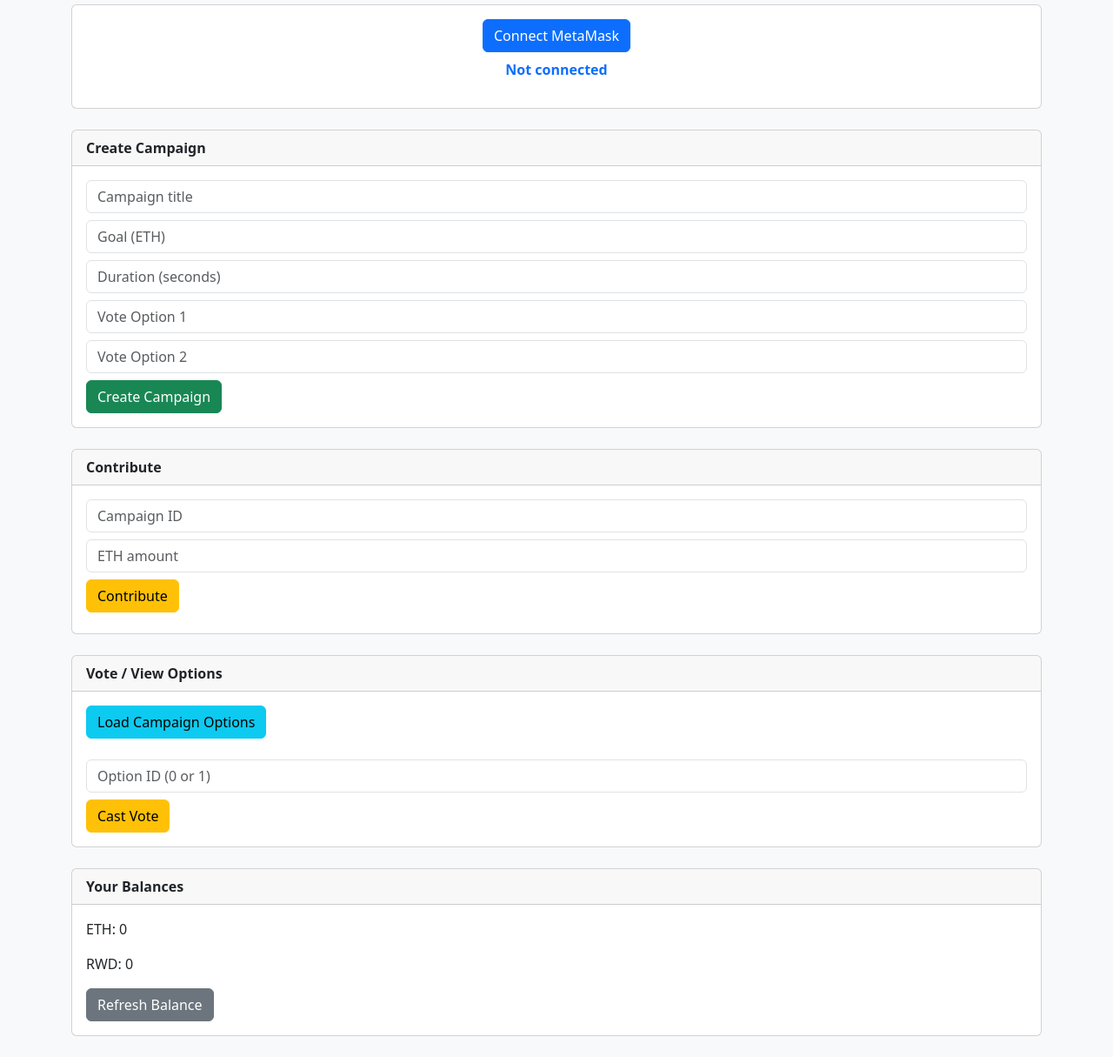
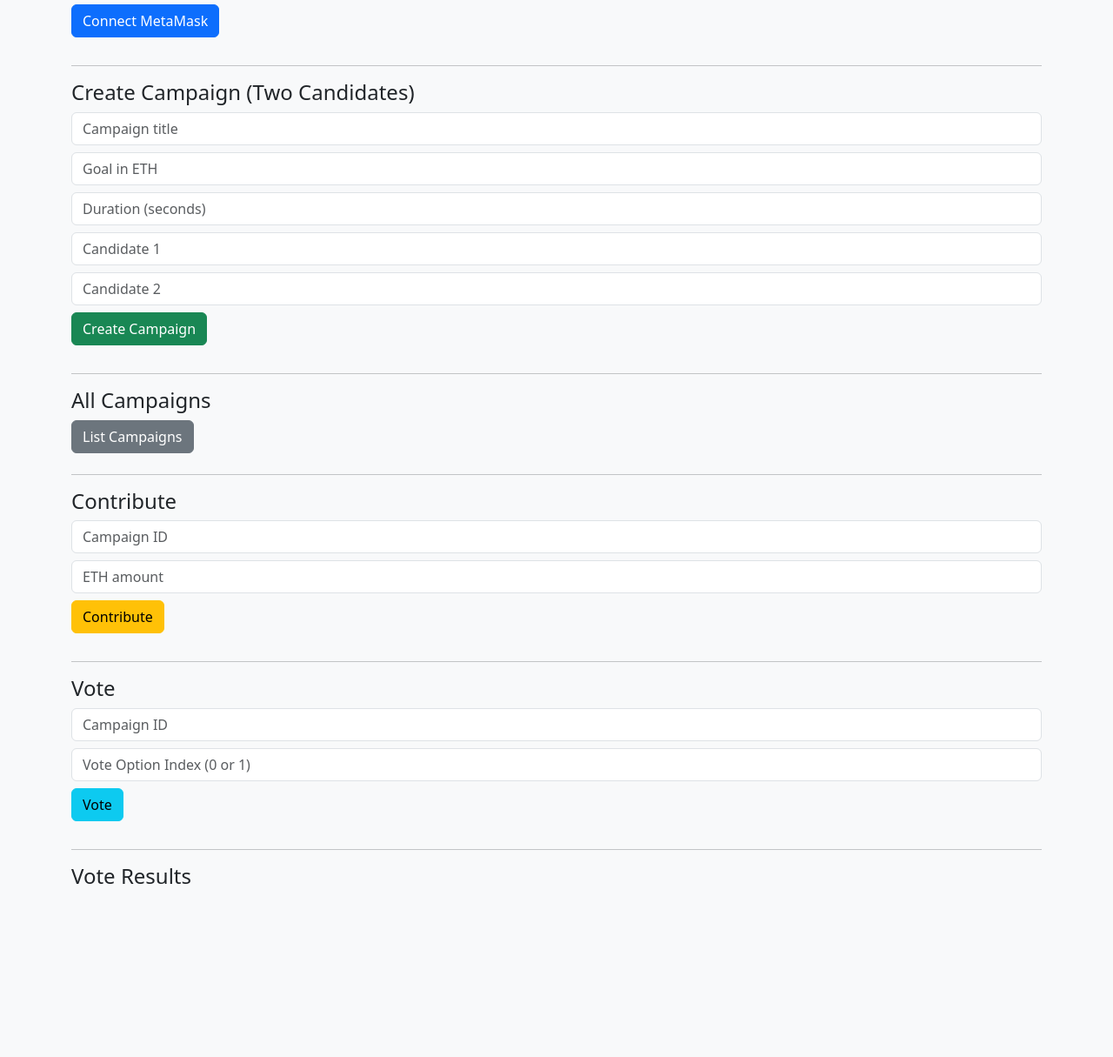
Before and after one commit to aigerimaskarova11/voting, a website: page frontend/index.html in a window 1280 px wide. Shown: the part 91-1306 px from the top of the page at 87% size. After the commit the page ends 1145 px from the top, so only its background shows below. Drawn offline with nearby package versions, Linux system fonts and the light colour scheme.

Commit message:
Refactor HTML structure and update campaign options

```diff
--- a/frontend/index.html
+++ b/frontend/index.html
@@ -2,68 +2,60 @@
 <html lang="en">
 <head>
 <meta charset="UTF-8">
-  <title>Crowdfunding + Voting DApp</title>
+<title>Crowdfunding Voting DApp</title>
 <link href="https://cdn.jsdelivr.net/npm/bootstrap@5.3.2/dist/css/bootstrap.min.css" rel="stylesheet">
 </head>
 <body class="bg-light">
-
 <div class="container py-4">
-  <h1 class="text-center mb-4">Crowdfunding + Voting DApp</h1>
+<h1 class="text-center mb-4">Crowdfunding Voting DApp</h1>
 
 
-  <div class="card mb-4">
-    <div class="card-body text-center">
-      <button id="connect" class="btn btn-primary mb-2">Connect MetaMask</button>
-      <p id="wallet" class="fw-bold text-primary">Not connected</p>
-      <p id="status" class="text-danger"></p>
-    </div>
-  </div>
+<button id="connect" class="btn btn-primary mb-3">Connect MetaMask</button>
+<p id="wallet"></p>
+<p id="ethBalance"></p>
+<p id="tokenBalance"></p>
+
+<hr>
 
 
-  <div class="card mb-4">
-    <div class="card-header fw-bold">Create Campaign</div>
-    <div class="card-body">
+<h4>Create Campaign (Two Candidates)</h4>
 <input id="title" class="form-control mb-2" placeholder="Campaign title">
-      <input id="goal" class="form-control mb-2" placeholder="Goal (ETH)">
+<input id="goal" class="form-control mb-2" placeholder="Goal in ETH">
 <input id="duration" class="form-control mb-2" placeholder="Duration (seconds)">
-      <input id="option1" class="form-control mb-2" placeholder="Vote Option 1">
-      <input id="option2" class="form-control mb-2" placeholder="Vote Option 2">
-      <button id="create" class="btn btn-success">Create Campaign</button>
-    </div>
-  </div>
+<input id="option1" class="form-control mb-2" placeholder="Candidate 1">
+<input id="option2" class="form-control mb-2" placeholder="Candidate 2">
+<button id="create" class="btn btn-success mb-3">Create Campaign</button>
+
+<hr>
 
 
-  <div class="card mb-4">
-    <div class="card-header fw-bold">Contribute</div>
-    <div class="card-body">
+<h4>All Campaigns</h4>
+<button id="listCampaigns" class="btn btn-secondary mb-2">List Campaigns</button>
+<div id="campaignList" class="mb-3"></div>
+
+<hr>
+
+
+<h4>Contribute</h4>
 <input id="campaignId" class="form-control mb-2" placeholder="Campaign ID">
 <input id="amount" class="form-control mb-2" placeholder="ETH amount">
-      <button id="contribute" class="btn btn-warning mb-2">Contribute</button>
-    </div>
-  </div>
+<button id="contribute" class="btn btn-warning mb-3">Contribute</button>
+
+<hr>
 
 
-  <div class="card mb-4">
-    <div class="card-header fw-bold">Vote / View Options</div>
-    <div class="card-body">
-      <button id="viewOptions" class="btn btn-info mb-2">Load Campaign Options</button>
-      <ul id="optionsList" class="list-group mb-3"></ul>
-      <input id="optionVote" type="number" class="form-control mb-2" placeholder="Option ID (0 or 1)">
-      <button id="vote" class="btn btn-warning">Cast Vote</button>
-    </div>
-  </div>
+<h4>Vote</h4>
+<input id="voteCampaignId" class="form-control mb-2" placeholder="Campaign ID">
+<input id="voteOptionIndex" class="form-control mb-2" placeholder="Vote Option Index (0 or 1)">
+<button id="vote" class="btn btn-info mb-3">Vote</button>
 
-  <div class="card">
-    <div class="card-header fw-bold">Your Balances</div>
-    <div class="card-body">
-      <p id="ethBalance">ETH: 0</p>
-      <p id="tokenBalance">RWD: 0</p>
-      <button id="refreshBalance" class="btn btn-secondary">Refresh Balance</button>
-    </div>
-  </div>
+<hr>
+
+
+<h4>Vote Results</h4>
+<div id="voteResults"></div>
 
 </div>
-
 <script src="https://cdn.jsdelivr.net/npm/ethers@6.8.1/dist/ethers.umd.min.js"></script>
 <script src="app.js"></script>
 </body>
```
Lines whose indentation alone changed are shown as unchanged.
